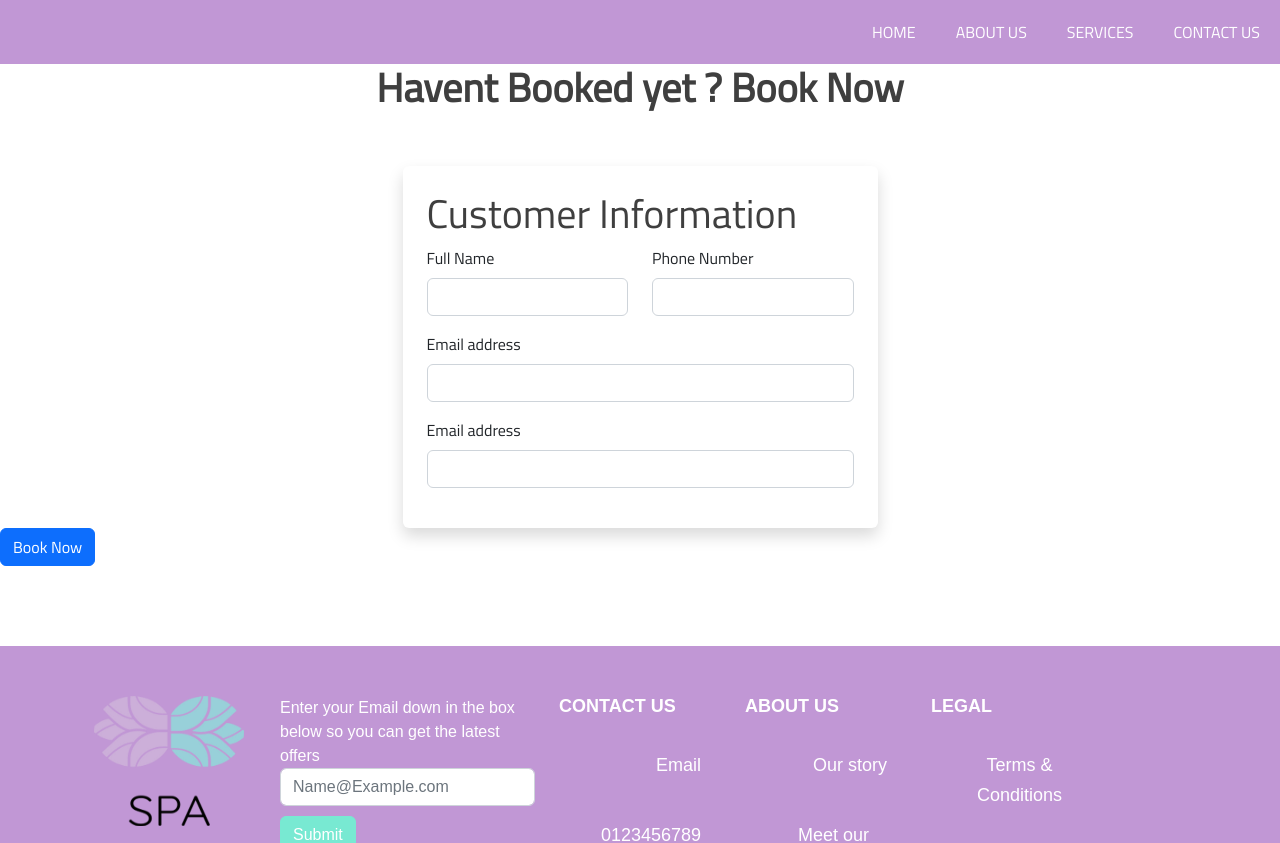
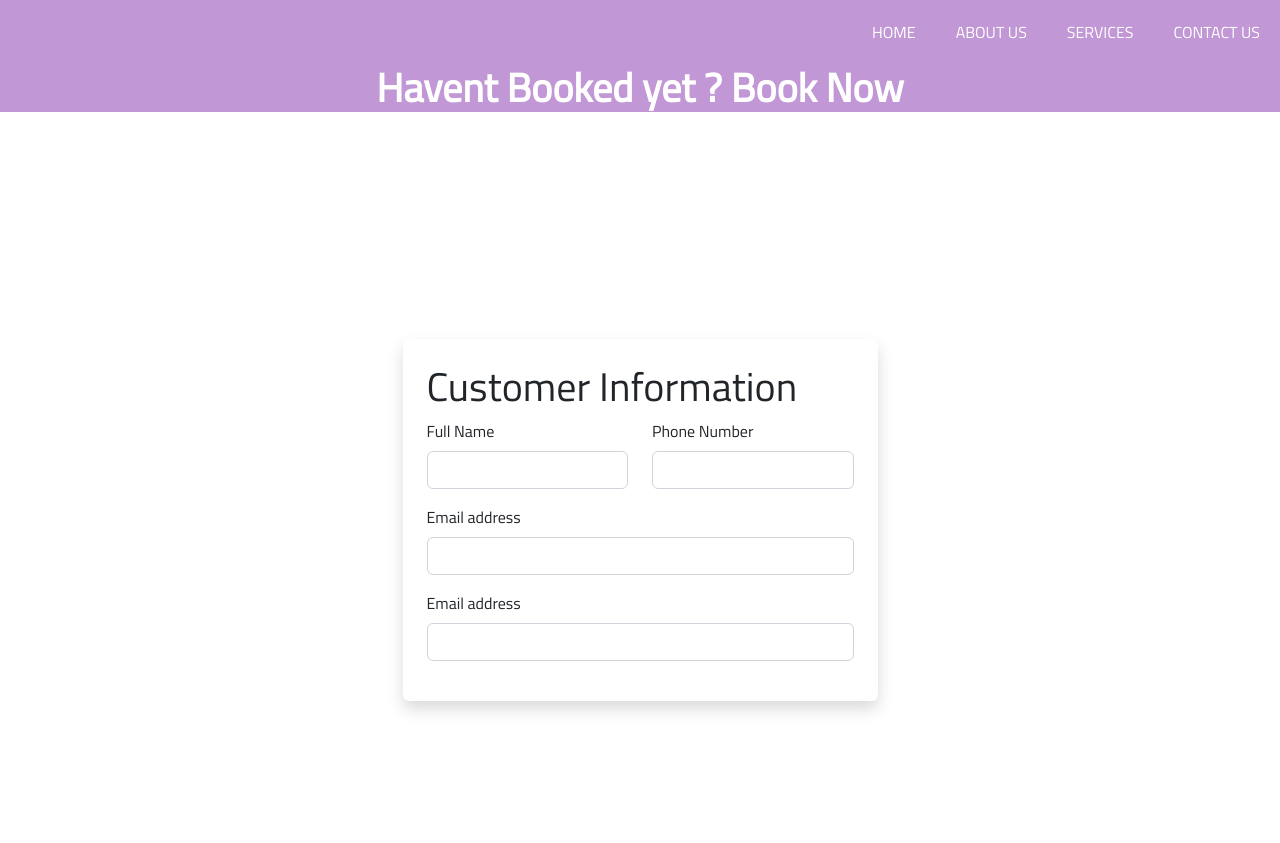
Before and after one commit to saifalaasabelaish/spa-project, a React (Create React App) app: page / in a window 1280 px wide. Shown: the top 843 px of the page. Built offline with nearby package versions, Linux system fonts and the light colour scheme.

Commit message:
Styling the header

```diff
--- a/src/components/BookingPage/Booking.css
+++ b/src/components/BookingPage/Booking.css
@@ -1,14 +1,10 @@
-
-h1 {
-    color: rgb(63, 63, 63)
-}
-
-h2 {
-
-    color: white
-}
-
 body{
 
     font-family:Titillium Web
 }
+
+.header-texts{
+
+    background-color: #c197d5;
+    color:white
+}
--- a/src/components/BookingPage/BookingForm.js
+++ b/src/components/BookingPage/BookingForm.js
@@ -5,7 +5,7 @@ const BookingForm = (props) => {
 
         <>
             <div className="container ">
-                <div className="row align-items-center justify-content-center">
+                <div className="row vh-100 align-items-center justify-content-center">
                     <div className="col-12 col-md-8 col-sm-8 col-lg-5 bg-white rounded p-4 shadow">
                         <form>
                             <div className="row">
--- a/src/components/BookingPage/BookingTexts.js
+++ b/src/components/BookingPage/BookingTexts.js
@@ -6,7 +6,6 @@ const BookingTexts = () => {
             <h1 className="header-texts d-flex justify-content-center">
                <b> Havent Booked yet ? Book Now</b>
             </h1>
-            <h2> Customer Information</h2>
 
 
 
```
